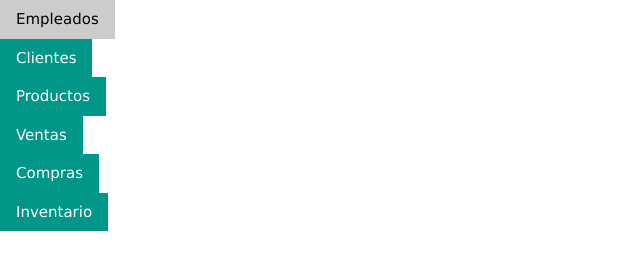
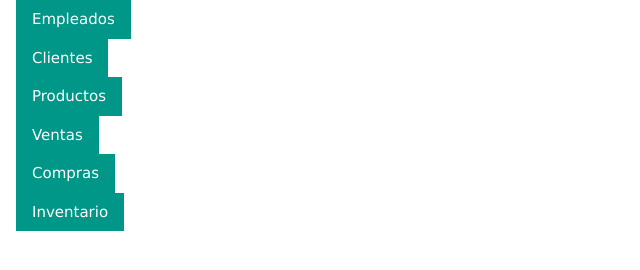
Before and after one commit to Sonorks/GitflowDojo, a plain HTML site: page index/index.html in a window 1280 px wide. Shown: the whole page, without its empty margins (0-640 px from the left). Drawn offline with nearby package versions, Linux system fonts and the light colour scheme.

Commit message:
creando el index

```diff
--- a/index/index.html
+++ b/index/index.html
@@ -1,12 +1,12 @@
 
 <link rel="stylesheet" href="https://www.w3schools.com/w3css/4/w3.css">
 <body>
-    <div class="">
-        <button class="w3-button w3-teal">Empleados</button><br/>
-        <button class="w3-button w3-teal">Clientes</button><br/>
-        <button class="w3-button w3-teal">Productos</button><br/>
-        <button class="w3-button w3-teal">Ventas</button><br/>
-        <button class="w3-button w3-teal">Compras</button><br/>
-        <button class="w3-button w3-teal">Inventario</button><br/>
+    <div class="w3-container">
+        <a href="../empleados.html" class="w3-button w3-teal">Empleados</a><br/>
+        <a href="../Clientes.html" class="w3-button w3-teal">Clientes</a><br/>
+        <a href="#" class="w3-button w3-teal">Productos</a><br/>
+        <a href="#" class="w3-button w3-teal">Ventas</a><br/>
+        <a href="#" class="w3-button w3-teal">Compras</a><br/>
+        <a href="#" class="w3-button w3-teal">Inventario</a><br/>
     </div>
 </body>
```
